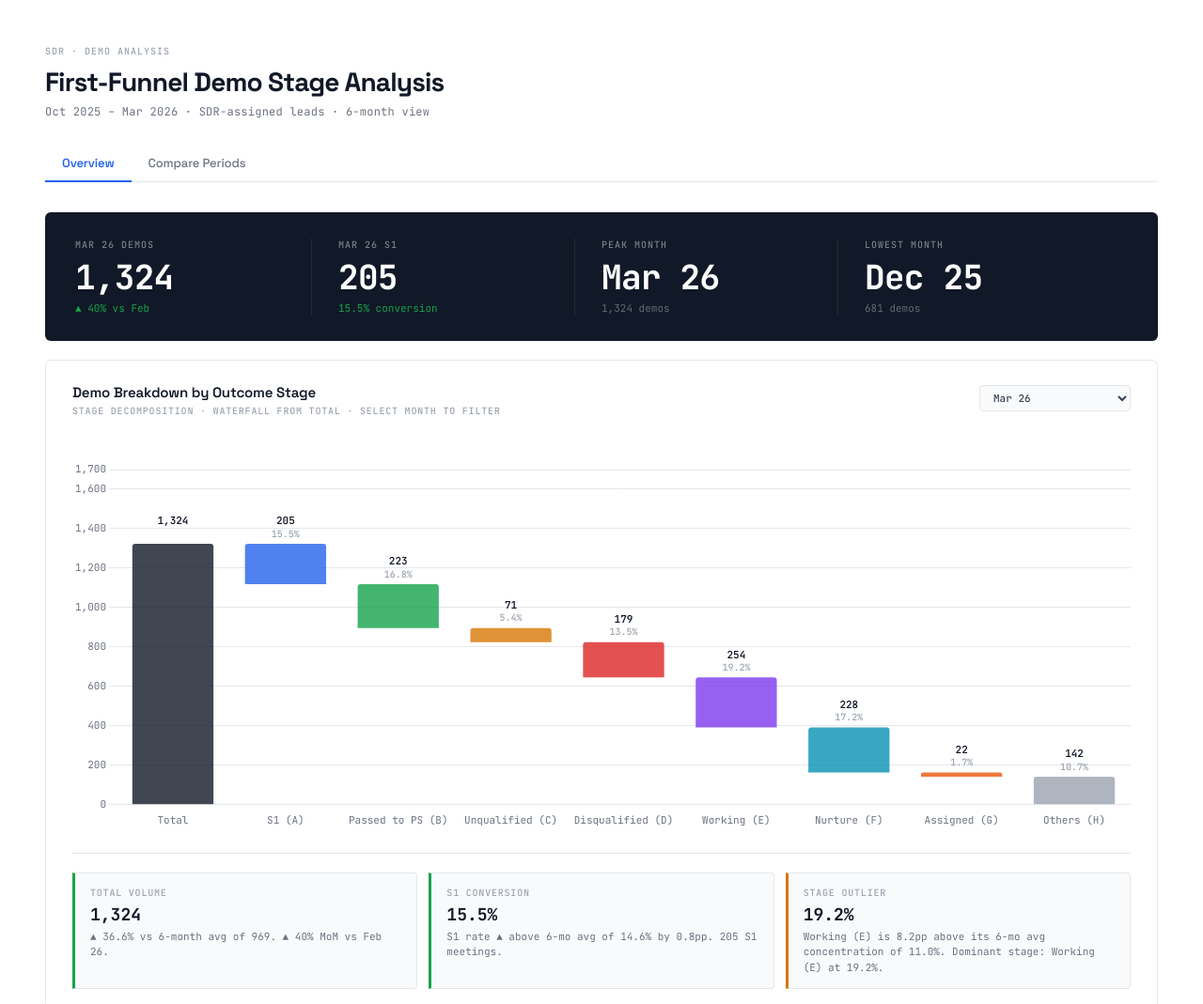
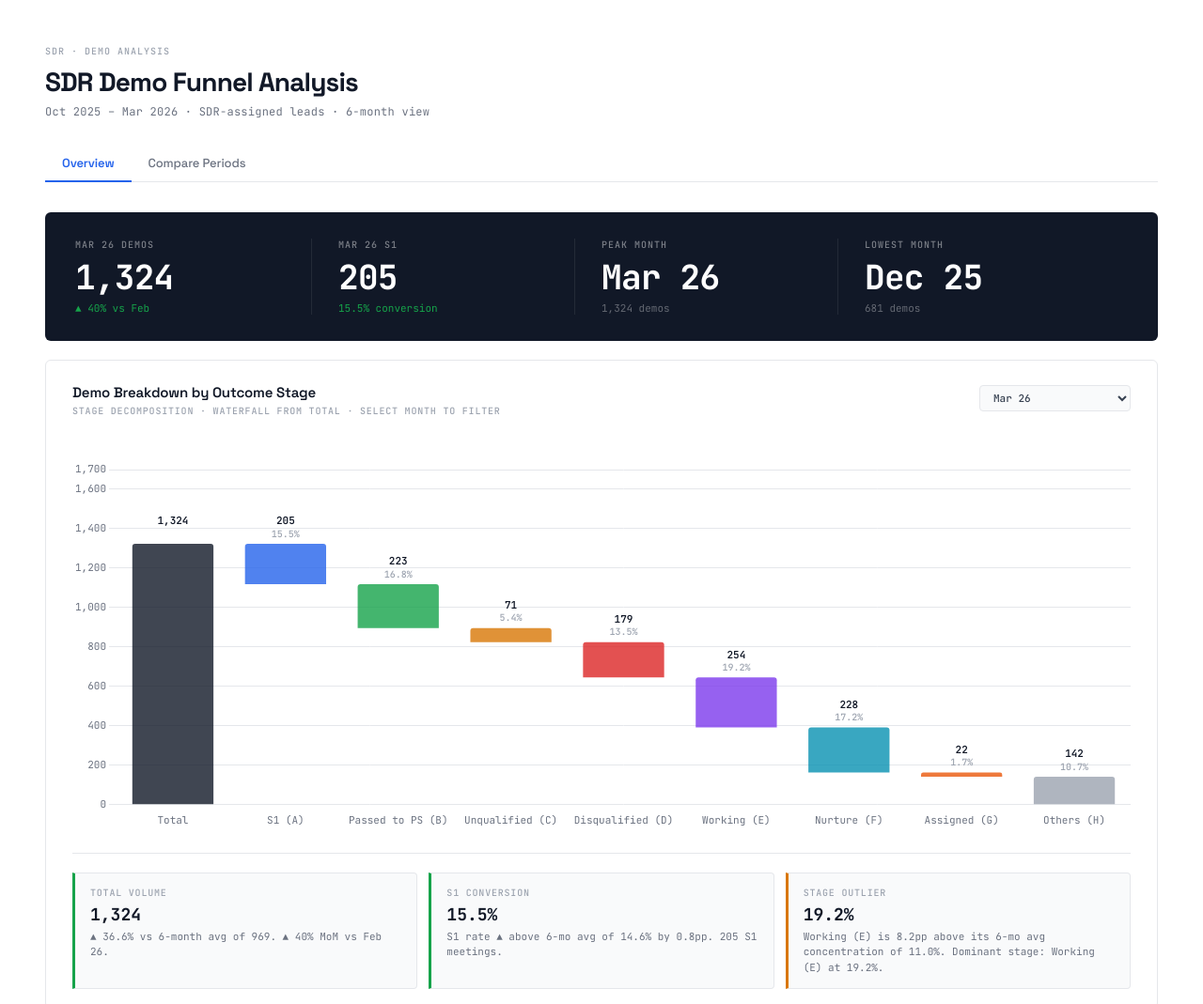
Before and after one commit to rohanchoraria-saaslabs/demo-dashboard, a plain HTML site: page index.html in a window 1280 px wide. Shown: the top 1069 px of the page at 94% size. Drawn offline with nearby package versions, Linux system fonts and the light colour scheme.

Commit message:
Rename dashboard title to SDR Demo Funnel Analysis

```diff
--- a/index.html
+++ b/index.html
@@ -109,7 +109,7 @@
 <!-- Page Header -->
 <div class="page-header" style="margin-bottom:28px;">
   <div class="page-eyebrow">SDR · Demo Analysis</div>
-  <h1>First-Funnel Demo Stage Analysis</h1>
+  <h1>SDR Demo Funnel Analysis</h1>
   <p>Oct 2025 – Mar 2026 · SDR-assigned leads · 6-month view</p>
 </div>
 
```
